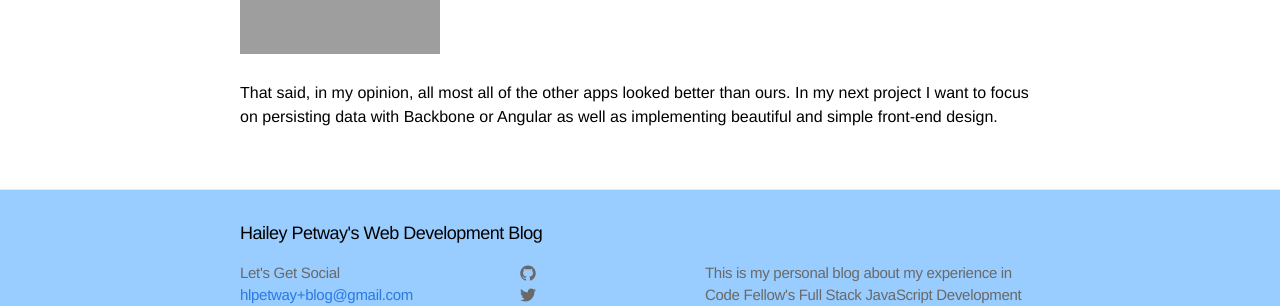
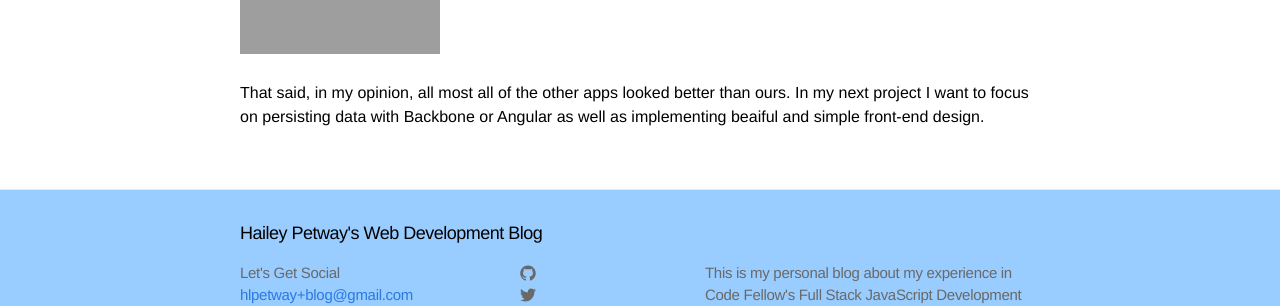
Before and after one commit to hlpetway/blog, a Jekyll site: the page built from _posts/2014-05-30-presenting-first-app.md, in a window 1280 px wide. Shown: the part 691-997 px from the top of the page. Built offline with Jekyll 4.4.1, drawn with Linux system fonts in a browser that asks for light colours; grey boxes are pictures that could not be loaded.

```diff
--- a/_posts/2014-05-30-presenting-first-app.md
+++ b/_posts/2014-05-30-presenting-first-app.md
@@ -7,8 +7,8 @@ categories: First App
 
 <img src="http://photos-g.ak.instagram.com/hphotos-ak-xfp1/10387963_394121780727566_1333659592_n.jpg" width="200" height="200" alt="Our App Live On Heroku">
 
-This morning we added a few more options to our initial search screen in our Map App. And then this afternoon we presented our app to the FullStack JavaScript, Ruby and UX classes at Code Fellows. You can view our app at [Flappy Mappy](http://murmuring-ravine-6584.herokuapp.com/). After seeing all of the apps presented, I'm very happy with the progress we made. Our app was the most complete and offered the most functionality.
+This morning we added a few more options to our initial search screen in our Map App. And then this afternoon we presented our app to the FullStack JavaScript, Ruby and UX classes at Code Fellows. You can view our app at [Flappy Mappy](http://flappy-mappy.herokuapp.com/). After seeing all of the apps presented, I'm very happy with the progress we made. Our app was the most complete and offered the most functionality.
 
 <img src="http://photos-c.ak.instagram.com/hphotos-ak-xpf1/10354456_539702626134810_174029399_n.jpg" width="200" height="200" alt="Our App's Readme with passing Shippable badge">
 
-That said, in my opinion, all most all of the other apps looked better than ours. In my next project I want to focus on persisting data with Backbone or Angular as well as implementing beautiful and simple front-end design.
+That said, in my opinion, all most all of the other apps looked better than ours. In my next project I want to focus on persisting data with Backbone or Angular as well as implementing beaiful and simple front-end design.
```
